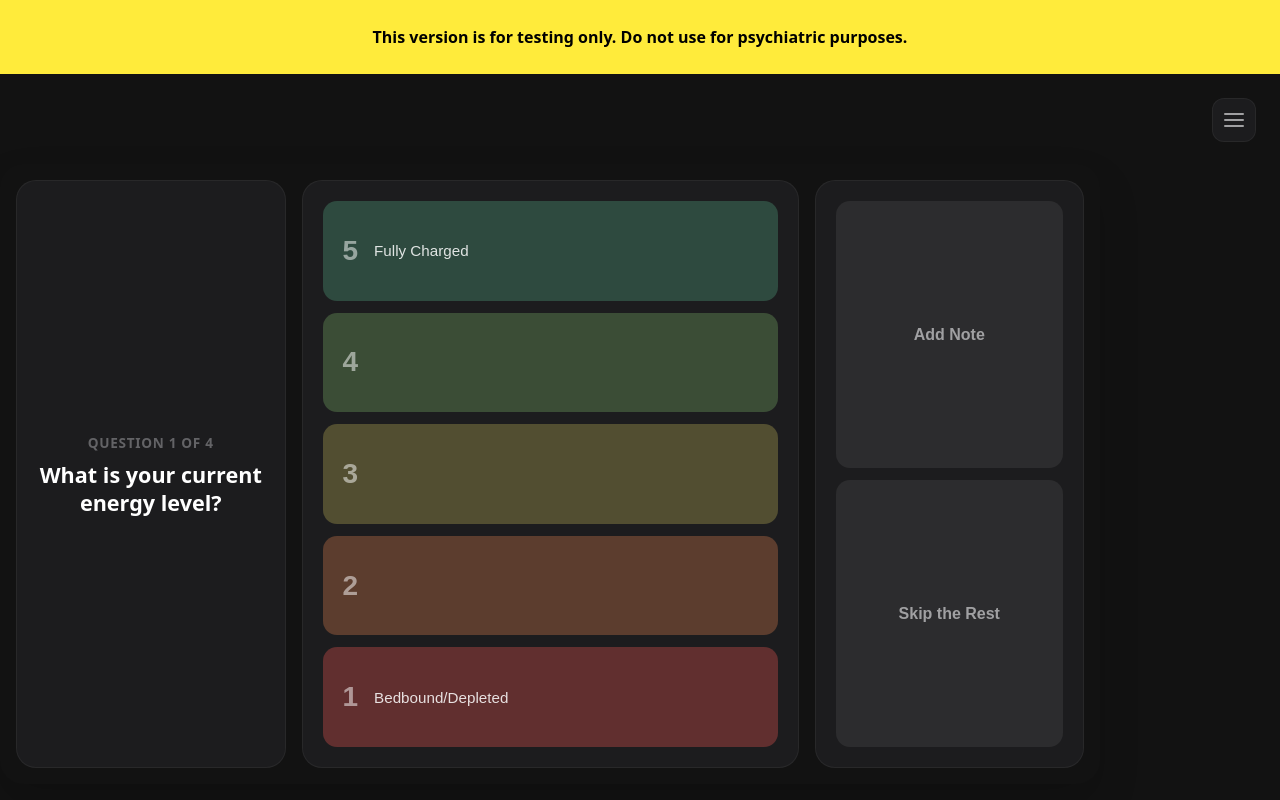
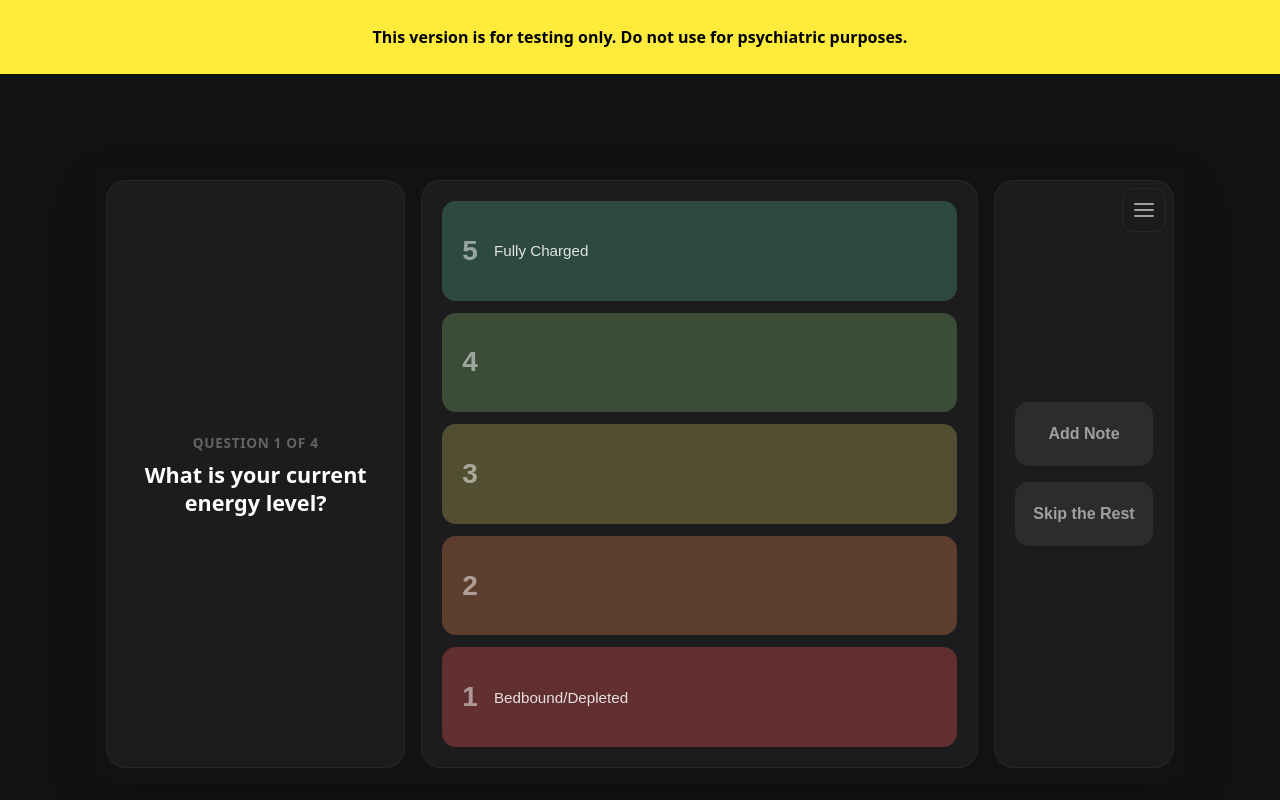
Before and after one commit to Cactus-Bones-Software/high-and-low, a plain HTML site: page index.html in a window 1280 px wide. Drawn offline with Linux system fonts and the light colour scheme.

Commit message:
Centered desktop layout

```diff
--- a/style.css
+++ b/style.css
@@ -530,13 +530,25 @@ select, .utility-btn, .form-input {
 8. DESKTOP ORIENTATION CONVERSION (MEDIA QUERY)
 ========================================================================== */
 @media (min-width: 768px) {
+    /* Centering + card chrome live on .app-container, not .app-canvas.
+       .app-canvas is position:absolute and its transform is already doing the
+       220ms slide animation, so "margin: auto" on it can't center it (an
+       absolutely-positioned box only auto-centers when left AND right are
+       both set). .app-container is a normal block box, so margin:auto works
+       as expected — and the hamburger, which is absolutely positioned
+       relative to .app-container, now sits at the corner of the card the
+       user actually sees instead of the real edge of the browser window. */
+    .app-container {
+        max-width: 1100px;
+        height: 620px;
+        margin: calc(50vh - 310px) auto 0;
+        box-shadow: 0 20px 40px rgba(0,0,0,0.15);
+        border-radius: 24px;
+        overflow: hidden;
+    }
+
     .app-canvas {
         flex-direction: row;
-        max-width: 1100px;
-        height: 620px;
-        margin: calc(50vh - 310px) auto;
-        box-shadow: 0 20px 40px rgba(0,0,0,0.15);
-        border-radius: 24px;
     }
 
     .header-box {
@@ -549,10 +561,21 @@ select, .utility-btn, .form-input {
         height: 100%;
     }
 
+    /* Fixed-width column instead of flex:1 so it doesn't stretch to fill the
+       card's full 620px height. */
     .footer-box {
-        flex: 1;
+        flex: 0 0 180px;
         flex-direction: column;
+        justify-content: center;
         height: 100%;
+        gap: 16px;
+    }
+
+    /* Override the mobile flex:1 (basis 0, grow 1), which is what was
+       letting each button balloon to ~half the footer column's height. */
+    .footer-box .control-btn {
+        flex: 0 0 64px;
+        width: 100%;
     }
 
     .button-stack {
```
